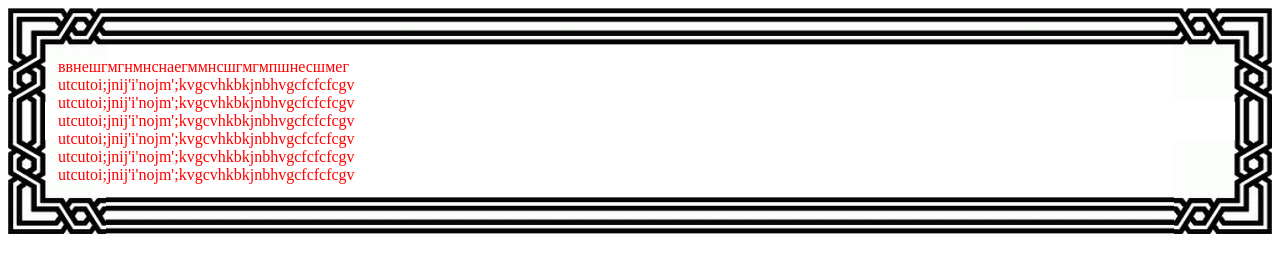
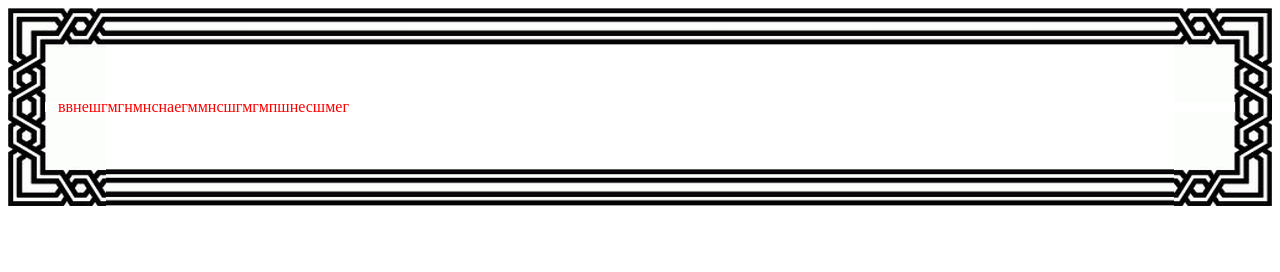
Before and after one commit to einarr1981/Aliaksandr-Dabralinski, a plain HTML site: page HW4/Task3/index.html in a window 1280 px wide. Drawn offline with Linux system fonts and the light colour scheme.

Commit message:
first commit

```diff
--- a/HW4/Task3/index.html
+++ b/HW4/Task3/index.html
@@ -7,12 +7,6 @@
 </head>
 <body>
    <div class="ram" >ввнешгмгнмнснаегммнсшгмгмпшнесшмег<br>
-   utcutoi;jnij'i'nojm';kvgcvhkbkjnbhvgcfcfcfcgv<br>
-   utcutoi;jnij'i'nojm';kvgcvhkbkjnbhvgcfcfcfcgv<br>
-   utcutoi;jnij'i'nojm';kvgcvhkbkjnbhvgcfcfcfcgv<br>
-   utcutoi;jnij'i'nojm';kvgcvhkbkjnbhvgcfcfcfcgv<br>
-   utcutoi;jnij'i'nojm';kvgcvhkbkjnbhvgcfcfcfcgv<br>
-   utcutoi;jnij'i'nojm';kvgcvhkbkjnbhvgcfcfcfcgv<br>
 
 
 </div>
--- a/HW4/Task3/style.css
+++ b/HW4/Task3/style.css
@@ -3,11 +3,11 @@
     url('../img/C.gif'), url('../img/D.gif'),
     url('../img/Vert.gif'), url('../img/Vert.gif'),
     url('../img/Horiz.gif'), url('../img/Horiz.gif');
-    background-position: left top, right top,  bottom left, bottom right, left, right, top, bottom;
+    background-position: left top, right top, bottom left, bottom right, left, right, top, bottom;
     background-repeat:  no-repeat, no-repeat, no-repeat, no-repeat,repeat-y, repeat-y, repeat-x, repeat-x;
    }
 div{
     color: red;
-    padding-top: 50px; padding-left: 50px; padding-right: 50px; padding-bottom: 50px;
+    padding-top: 90px; padding-left: 50px; padding-right: 50px; padding-bottom: 90px;
     text-align: justify;
 }
```
